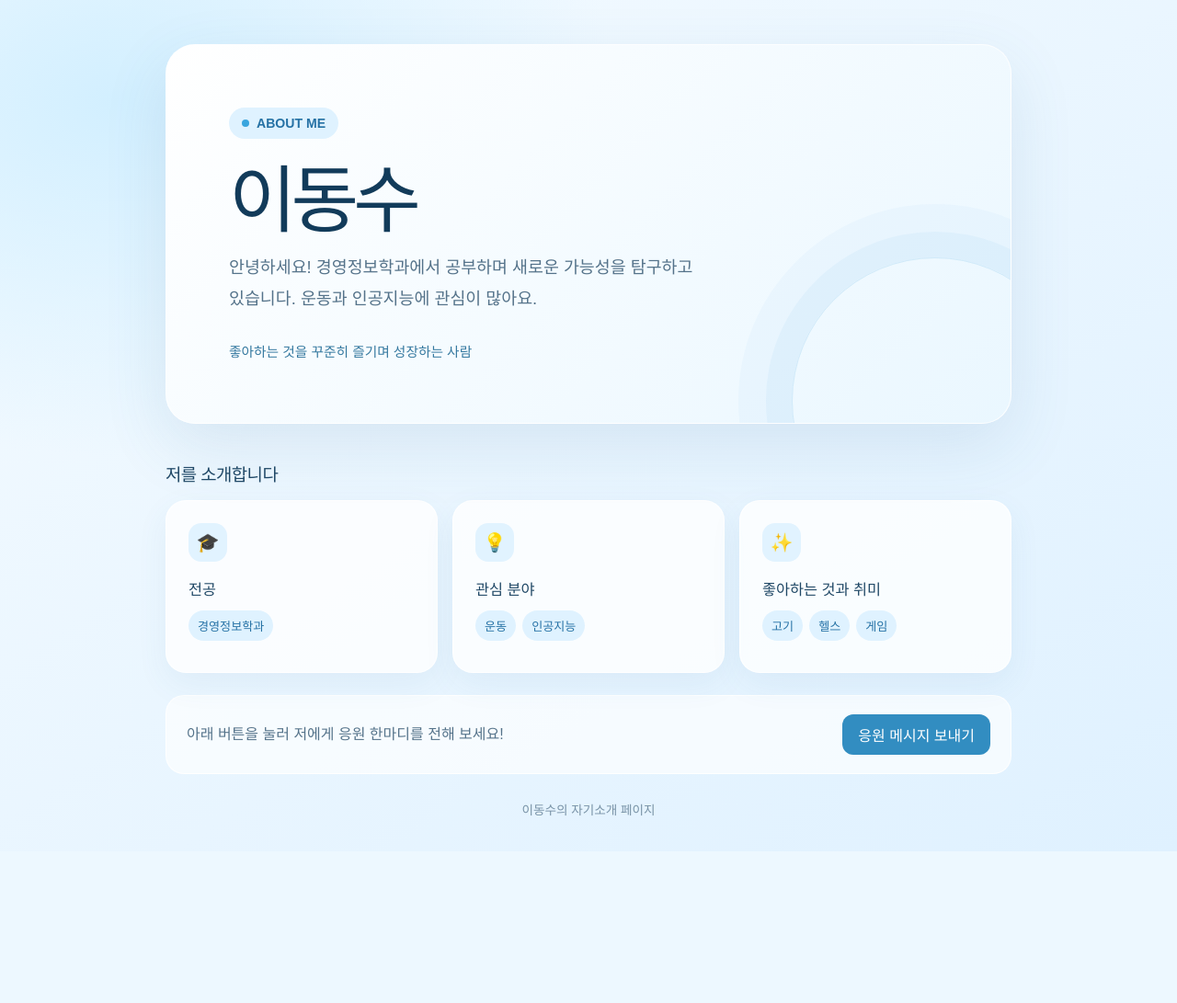
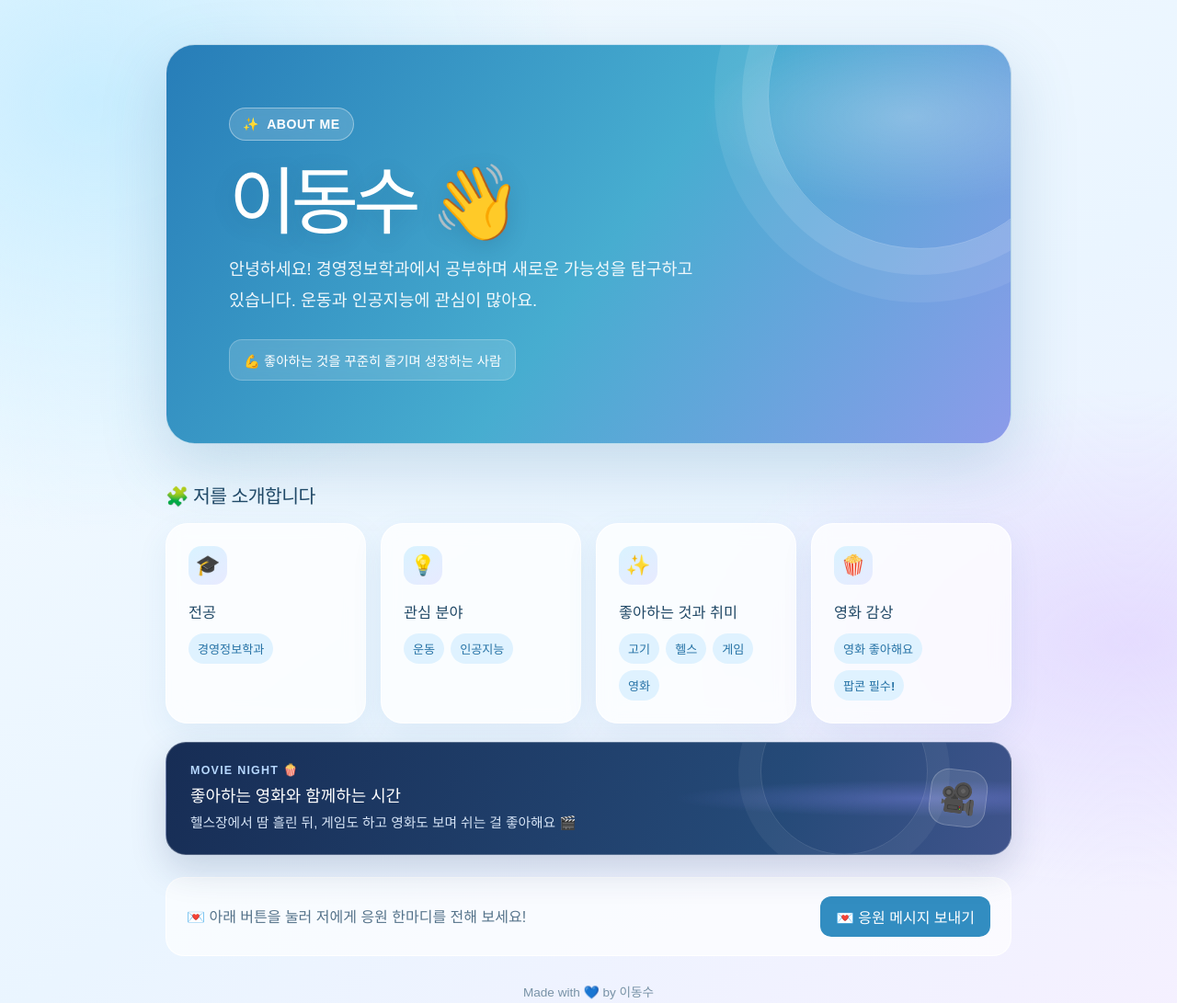
Before and after one commit to dslee1207/week11-mini, a plain HTML site: page index.html in a window 1280 px wide. Shown: the whole page at 92% size. Before the commit the page ends 926 px from the top, so only its background shows below. Drawn offline with Linux system fonts and the light colour scheme.

Commit message:
자기소개 페이지를 이모지와 영화 취미로 꾸미기
Co-authored-by: Copilot <223556219+Copilot@users.noreply.github.com>

```diff
--- a/index.html
+++ b/index.html
@@ -31,8 +31,9 @@
         min-height: 100vh;
         margin: 0;
         background:
-          radial-gradient(ellipse at 10% 12%, #d2efff 0, transparent 34rem),
-          linear-gradient(145deg, #f5fbff 0%, #e8f5ff 58%, #dff1ff 100%);
+          radial-gradient(ellipse at 8% 10%, #c8edff 0, transparent 34rem),
+          radial-gradient(ellipse at 96% 62%, #e5dcff 0, transparent 30rem),
+          linear-gradient(145deg, #f4fbff 0%, #eaf5ff 55%, #f5f0ff 100%);
       }
 
       button {
@@ -49,28 +50,54 @@
         position: relative;
         overflow: hidden;
         padding: clamp(32px, 7vw, 68px);
-        border: 1px solid rgb(255 255 255 / 85%);
+        border: 1px solid rgb(255 255 255 / 65%);
         border-radius: 32px;
-        background: linear-gradient(135deg, #fff 0%, #eaf7ff 100%);
-        box-shadow: 0 24px 70px rgb(55 117 160 / 12%);
+        background:
+          radial-gradient(ellipse at 88% 18%, rgb(255 255 255 / 26%), transparent 14rem),
+          linear-gradient(125deg, #277db8 0%, #47add0 52%, #8c9bea 100%);
+        box-shadow: 0 24px 70px rgb(55 117 160 / 22%);
+        animation: rise-in 650ms ease-out both;
       }
 
       .hero::after {
         position: absolute;
-        right: -74px;
-        bottom: -132px;
-        width: 310px;
+        top: -110px;
+        right: -68px;
+        width: 330px;
         aspect-ratio: 1;
-        border: 1px solid rgb(92 174 222 / 20%);
+        border: 1px solid rgb(255 255 255 / 24%);
         border-radius: 50%;
         box-shadow:
-          0 0 0 28px rgb(92 174 222 / 7%),
-          0 0 0 58px rgb(92 174 222 / 5%);
+          0 0 0 28px rgb(255 255 255 / 10%),
+          0 0 0 58px rgb(255 255 255 / 7%);
         content: "";
         pointer-events: none;
       }
 
-      .eyebrow,
+      .hero-content {
+        position: relative;
+        z-index: 1;
+      }
+
+      .eyebrow {
+        display: inline-flex;
+        align-items: center;
+        gap: 8px;
+        padding: 9px 14px;
+        border: 1px solid rgb(255 255 255 / 38%);
+        border-radius: 999px;
+        color: #fff;
+        background: rgb(255 255 255 / 16%);
+        font-size: 0.88rem;
+        font-weight: 700;
+        letter-spacing: 0.04em;
+        backdrop-filter: blur(8px);
+      }
+
+      .eyebrow::before {
+        content: "✨";
+      }
+
       .tag {
         display: inline-flex;
         align-items: center;
@@ -81,65 +108,69 @@
         font-weight: 700;
       }
 
-      .eyebrow {
-        gap: 8px;
-        padding: 9px 14px;
-      }
-
-      .eyebrow::before {
-        width: 8px;
-        height: 8px;
-        border-radius: 50%;
-        background: #39a5de;
-        content: "";
-      }
-
       h1 {
         margin: 25px 0 12px;
-        color: #123b5a;
+        color: #fff;
         font-size: clamp(2.8rem, 8vw, 5rem);
         letter-spacing: -0.075em;
         line-height: 1.08;
+        text-shadow: 0 5px 24px rgb(17 59 97 / 18%);
       }
 
       .intro {
         max-width: 540px;
         margin: 0;
-        color: #55738a;
+        color: rgb(255 255 255 / 92%);
         font-size: clamp(1rem, 2.5vw, 1.15rem);
         line-height: 1.8;
         word-break: keep-all;
       }
 
       .hero-note {
-        position: relative;
-        z-index: 1;
-        margin: 30px 0 0;
-        color: #34789f;
-        font-size: 0.92rem;
+        display: inline-flex;
+        align-items: center;
+        gap: 8px;
+        margin: 26px 0 0;
+        padding: 11px 15px;
+        border: 1px solid rgb(255 255 255 / 22%);
+        border-radius: 14px;
+        color: #fff;
+        background: rgb(255 255 255 / 15%);
+        font-size: 0.9rem;
         font-weight: 600;
+        backdrop-filter: blur(8px);
       }
 
       .section-heading {
         margin: 40px 0 16px;
         color: #204866;
-        font-size: 1.18rem;
+        font-size: 1.28rem;
         letter-spacing: -0.03em;
       }
 
       .cards {
         display: grid;
-        grid-template-columns: repeat(3, minmax(0, 1fr));
+        grid-template-columns: repeat(4, minmax(0, 1fr));
         gap: 16px;
       }
 
       .card {
         min-height: 188px;
         padding: 24px;
-        border: 1px solid rgb(255 255 255 / 90%);
-        border-radius: 22px;
-        background: rgb(255 255 255 / 78%);
-        box-shadow: 0 12px 35px rgb(55 117 160 / 7%);
+        border: 1px solid rgb(255 255 255 / 95%);
+        border-radius: 24px;
+        background: rgb(255 255 255 / 76%);
+        box-shadow: 0 12px 35px rgb(55 117 160 / 8%);
+        backdrop-filter: blur(10px);
+        animation: rise-in 650ms ease-out both;
+        transition:
+          transform 180ms ease,
+          box-shadow 180ms ease;
+      }
+
+      .card:hover {
+        transform: translateY(-6px);
+        box-shadow: 0 20px 42px rgb(55 117 160 / 15%);
       }
 
       .card-icon {
@@ -148,8 +179,8 @@
         height: 42px;
         place-items: center;
         border-radius: 14px;
-        background: #e1f3ff;
-        font-size: 1.25rem;
+        background: linear-gradient(145deg, #d9f3ff, #e8eaff);
+        font-size: 1.35rem;
       }
 
       .card h3 {
@@ -167,6 +198,77 @@
       .tag {
         padding: 7px 10px;
         font-size: 0.82rem;
+      }
+
+      .movie-night {
+        position: relative;
+        display: flex;
+        align-items: center;
+        justify-content: space-between;
+        gap: 20px;
+        overflow: hidden;
+        margin-top: 20px;
+        padding: 22px 26px;
+        border: 1px solid rgb(255 255 255 / 24%);
+        border-radius: 22px;
+        color: #fff;
+        background:
+          radial-gradient(ellipse at 90% 50%, rgb(129 137 238 / 38%), transparent 17rem),
+          linear-gradient(110deg, #172d55, #254a78 72%, #40548c);
+        box-shadow: 0 16px 38px rgb(36 57 99 / 18%);
+        animation: rise-in 650ms 220ms ease-out both;
+      }
+
+      .movie-night::after {
+        position: absolute;
+        top: -60px;
+        right: 90px;
+        width: 180px;
+        aspect-ratio: 1;
+        border: 1px solid rgb(255 255 255 / 13%);
+        border-radius: 50%;
+        box-shadow: 0 0 0 24px rgb(255 255 255 / 5%);
+        content: "";
+        pointer-events: none;
+      }
+
+      .movie-copy,
+      .movie-icon {
+        position: relative;
+        z-index: 1;
+      }
+
+      .movie-label {
+        margin: 0 0 6px;
+        color: #b7d8ff;
+        font-size: 0.78rem;
+        font-weight: 700;
+        letter-spacing: 0.1em;
+      }
+
+      .movie-night h3 {
+        margin: 0;
+        font-size: 1.12rem;
+      }
+
+      .movie-night p:last-child {
+        margin: 7px 0 0;
+        color: #d7e5f7;
+        font-size: 0.92rem;
+        line-height: 1.6;
+      }
+
+      .movie-icon {
+        display: grid;
+        width: 62px;
+        height: 62px;
+        flex: 0 0 auto;
+        place-items: center;
+        border: 1px solid rgb(255 255 255 / 20%);
+        border-radius: 20px;
+        background: rgb(255 255 255 / 12%);
+        font-size: 2rem;
+        transform: rotate(7deg);
       }
 
       .message-area {
@@ -235,7 +337,7 @@
         }
 
         .cards {
-          grid-template-columns: 1fr;
+          grid-template-columns: repeat(2, minmax(0, 1fr));
           gap: 12px;
         }
 
@@ -247,6 +349,21 @@
         .card h3 {
           margin-top: 14px;
         }
+
+        .movie-night {
+          padding: 20px;
+        }
+      }
+
+      @media (max-width: 430px) {
+        .cards {
+          grid-template-columns: 1fr;
+        }
+
+        .movie-icon {
+          width: 52px;
+          height: 52px;
+        }
       }
 
       @media (prefers-reduced-motion: reduce) {
@@ -255,6 +372,20 @@
         *::after {
           scroll-behavior: auto !important;
           transition-duration: 0.01ms !important;
+          animation-duration: 0.01ms !important;
+          animation-iteration-count: 1 !important;
+        }
+      }
+
+      @keyframes rise-in {
+        from {
+          opacity: 0;
+          transform: translateY(14px);
+        }
+
+        to {
+          opacity: 1;
+          transform: translateY(0);
         }
       }
     </style>
@@ -262,17 +393,19 @@
   <body>
     <div class="page">
       <header class="hero">
-        <span class="eyebrow">ABOUT ME</span>
-        <h1>이동수</h1>
-        <p class="intro">
-          안녕하세요! 경영정보학과에서 공부하며 새로운 가능성을 탐구하고
-          있습니다. 운동과 인공지능에 관심이 많아요.
-        </p>
-        <p class="hero-note">좋아하는 것을 꾸준히 즐기며 성장하는 사람</p>
+        <div class="hero-content">
+          <span class="eyebrow">ABOUT ME</span>
+          <h1>이동수 <span aria-hidden="true">👋</span></h1>
+          <p class="intro">
+            안녕하세요! 경영정보학과에서 공부하며 새로운 가능성을 탐구하고
+            있습니다. 운동과 인공지능에 관심이 많아요.
+          </p>
+          <p class="hero-note">💪 좋아하는 것을 꾸준히 즐기며 성장하는 사람</p>
+        </div>
       </header>
 
       <main>
-        <h2 class="section-heading">저를 소개합니다</h2>
+        <h2 class="section-heading">🧩 저를 소개합니다</h2>
         <div class="cards">
           <section class="card" aria-labelledby="study-title">
             <span class="card-icon" aria-hidden="true">🎓</span>
@@ -298,19 +431,37 @@
               <span class="tag">고기</span>
               <span class="tag">헬스</span>
               <span class="tag">게임</span>
+              <span class="tag">영화</span>
+            </div>
+          </section>
+          <section class="card" aria-labelledby="movie-title">
+            <span class="card-icon" aria-hidden="true">🍿</span>
+            <h3 id="movie-title">영화 감상</h3>
+            <div class="tags">
+              <span class="tag">영화 좋아해요</span>
+              <span class="tag">팝콘 필수!</span>
             </div>
           </section>
         </div>
 
+        <section class="movie-night" aria-label="영화 취미">
+          <div class="movie-copy">
+            <p class="movie-label">MOVIE NIGHT 🍿</p>
+            <h3>좋아하는 영화와 함께하는 시간</h3>
+            <p>헬스장에서 땀 흘린 뒤, 게임도 하고 영화도 보며 쉬는 걸 좋아해요 🎬</p>
+          </div>
+          <span class="movie-icon" aria-hidden="true">🎥</span>
+        </section>
+
         <section class="message-area" aria-label="응원 메시지">
           <p id="message" aria-live="polite">
-            아래 버튼을 눌러 저에게 응원 한마디를 전해 보세요!
+            💌 아래 버튼을 눌러 저에게 응원 한마디를 전해 보세요!
           </p>
-          <button id="cheer-button" type="button">응원 메시지 보내기</button>
+          <button id="cheer-button" type="button">💌 응원 메시지 보내기</button>
         </section>
       </main>
 
-      <footer>이동수의 자기소개 페이지</footer>
+      <footer>Made with 💙 by 이동수</footer>
     </div>
 
     <script>
```
Also changed, not shown: 1 other file.
